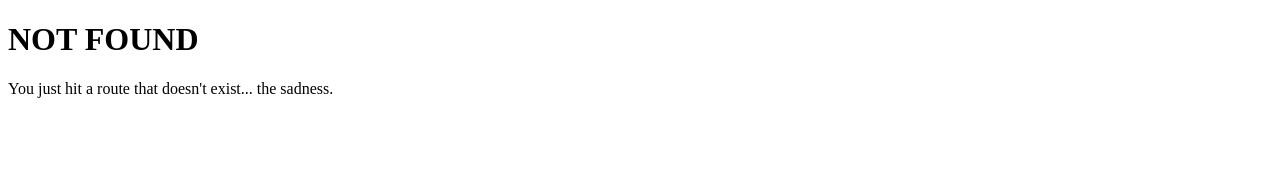
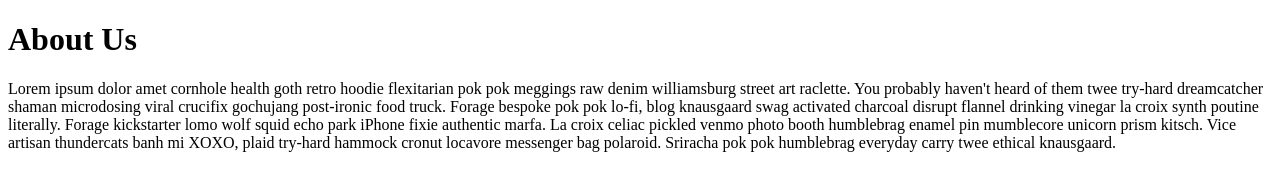
Before and after one commit to unicar9/static-site-generators-demo, a Gatsby site in the folder gatsby-starter-typescript/: page /about in a window 1280 px wide. Before the commit this address had no page. Built offline with nearby package versions, Linux system fonts and the light colour scheme; Gatsby itself is replaced by a stand-in of ours.

Commit message:
Added some links

```diff
--- a/gatsby-starter-typescript/src/layouts/index.tsx
+++ b/gatsby-starter-typescript/src/layouts/index.tsx
@@ -30,6 +30,16 @@ const Header = () => (
         </Link>
       </h1>
     </div>
+    <nav>
+      <ul>
+        <li>
+          <Link to="/home">Home</Link>
+        </li>
+        <li>
+          <Link to="/about">About</Link>
+        </li>
+      </ul>
+    </nav>
   </div>
 )
 
--- /dev/null
+++ b/gatsby-starter-typescript/src/pages/about.tsx
@@ -0,0 +1,17 @@
+import * as React from 'react';
+
+export interface AboutProps {
+}
+
+export default class About extends React.Component<AboutProps, any> {
+  public render() {
+    return (
+      <div>
+        <h1>About Us</h1>
+        <p>
+            Lorem ipsum dolor amet cornhole health goth retro hoodie flexitarian pok pok meggings raw denim williamsburg street art raclette. You probably haven't heard of them twee try-hard dreamcatcher shaman microdosing viral crucifix gochujang post-ironic food truck. Forage bespoke pok pok lo-fi, blog knausgaard swag activated charcoal disrupt flannel drinking vinegar la croix synth poutine literally. Forage kickstarter lomo wolf squid echo park iPhone fixie authentic marfa. La croix celiac pickled venmo photo booth humblebrag enamel pin mumblecore unicorn prism kitsch. Vice artisan thundercats banh mi XOXO, plaid try-hard hammock cronut locavore messenger bag polaroid. Sriracha pok pok humblebrag everyday carry twee ethical knausgaard.
+        </p>
+      </div>
+    );
+  }
+}
```
